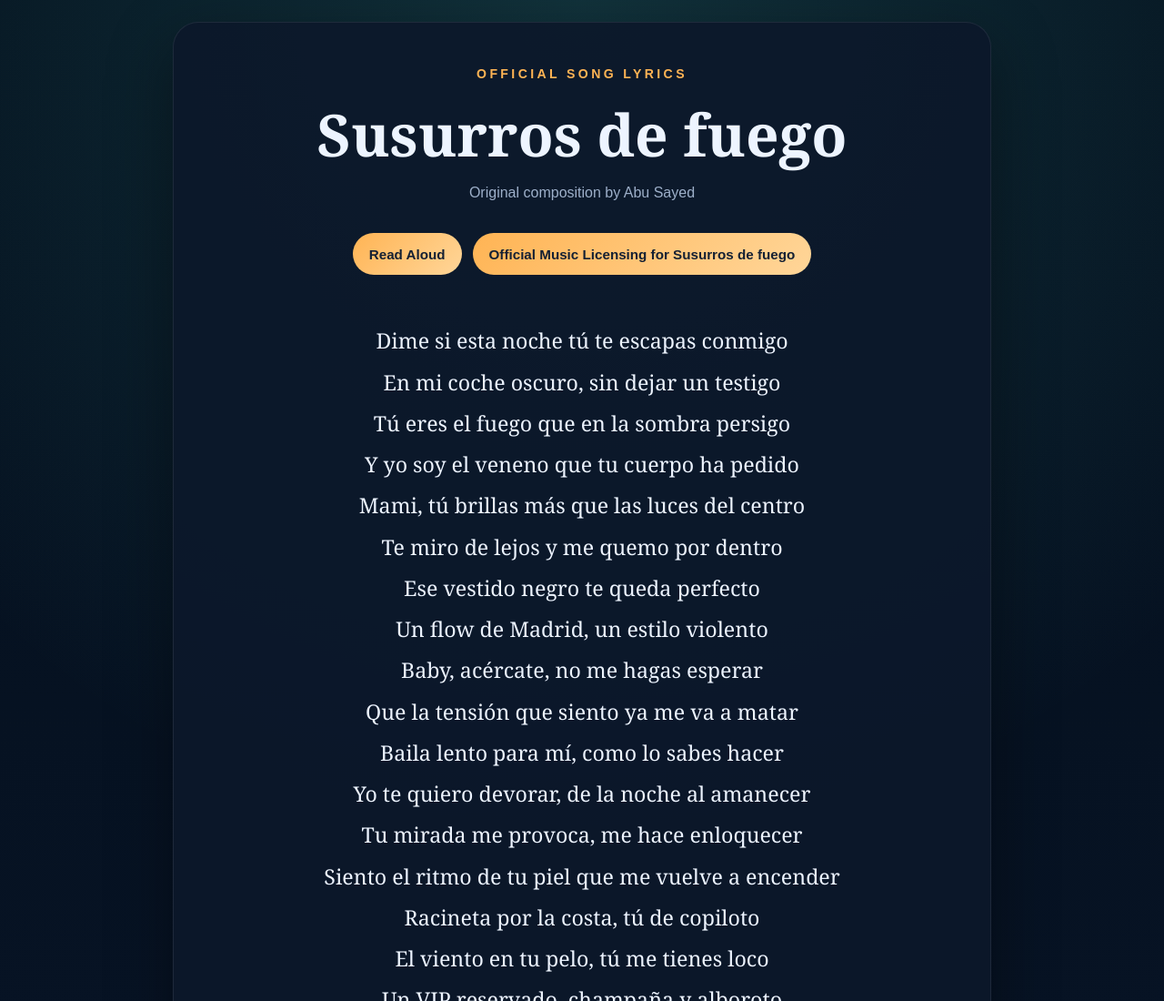
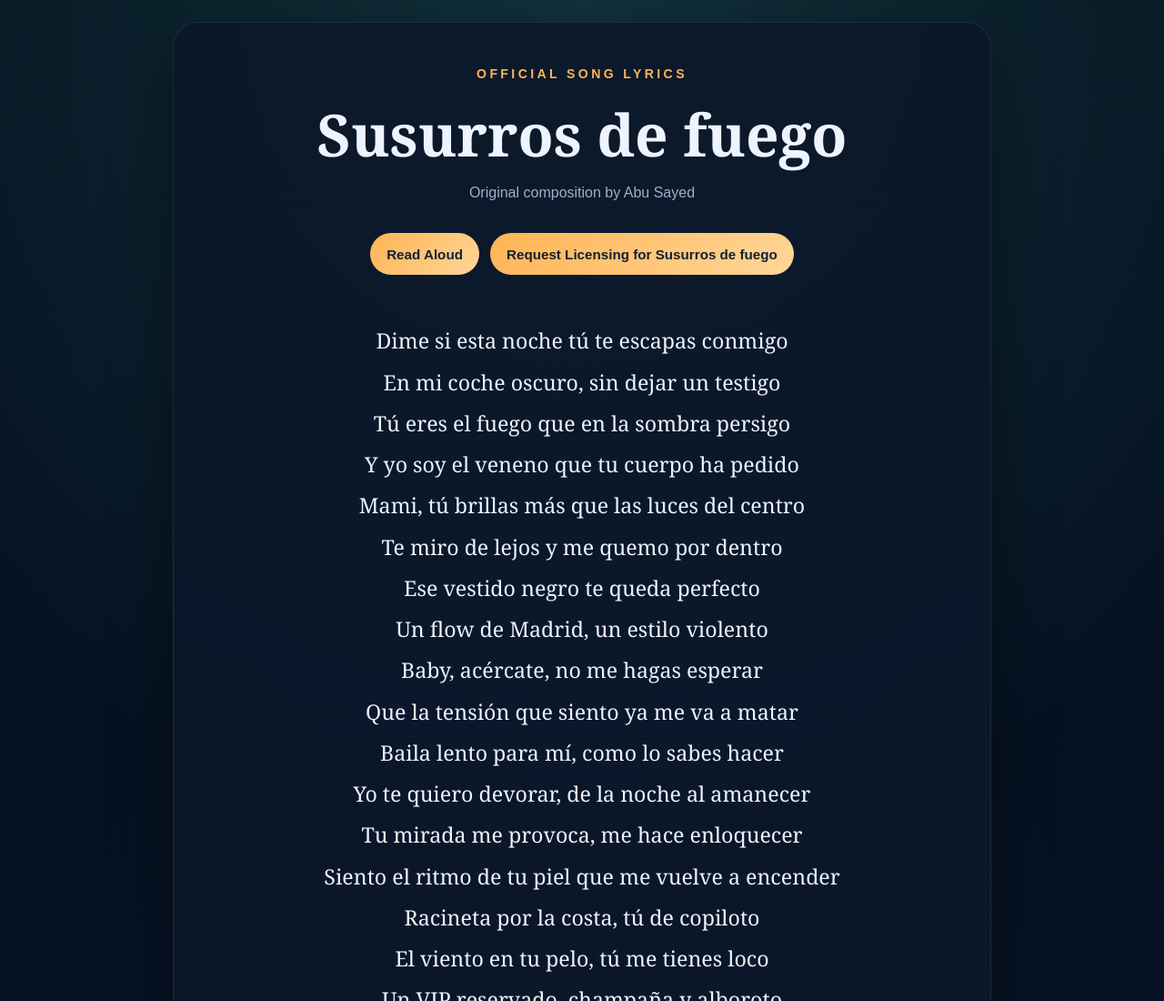
Before and after one commit to ImAbuSayed/susurros-de-fuego, a plain HTML site: page index.html in a window 1280 px wide. Shown: the top 1100 px of the page at 91% size. Drawn offline with Linux system fonts and the light colour scheme.

```diff
--- a/index.html
+++ b/index.html
@@ -537,7 +537,7 @@
 
         <div class="controls">
             <button class="btn-speak" id="speakBtn" title="Read the lyrics aloud"><span id="speakText">Read Aloud</span></button>
-            <a href="https://music.abusayed.com.bd/Licensing/?https://imabusayed.github.io/susurros-de-fuego/" class="btn-license" title="Get licensing for this song" target="_blank">Official Music Licensing for Susurros de fuego</a>
+            <a href="https://music.abusayed.com.bd/Licensing/?https://imabusayed.github.io/susurros-de-fuego/" class="btn-license" title="Get licensing for this song" target="_blank">Request Licensing for Susurros de fuego</a>
 
         </div>
         <br>
```
Also changed, not shown: llms.txt, manifest.json, 1 other file.
